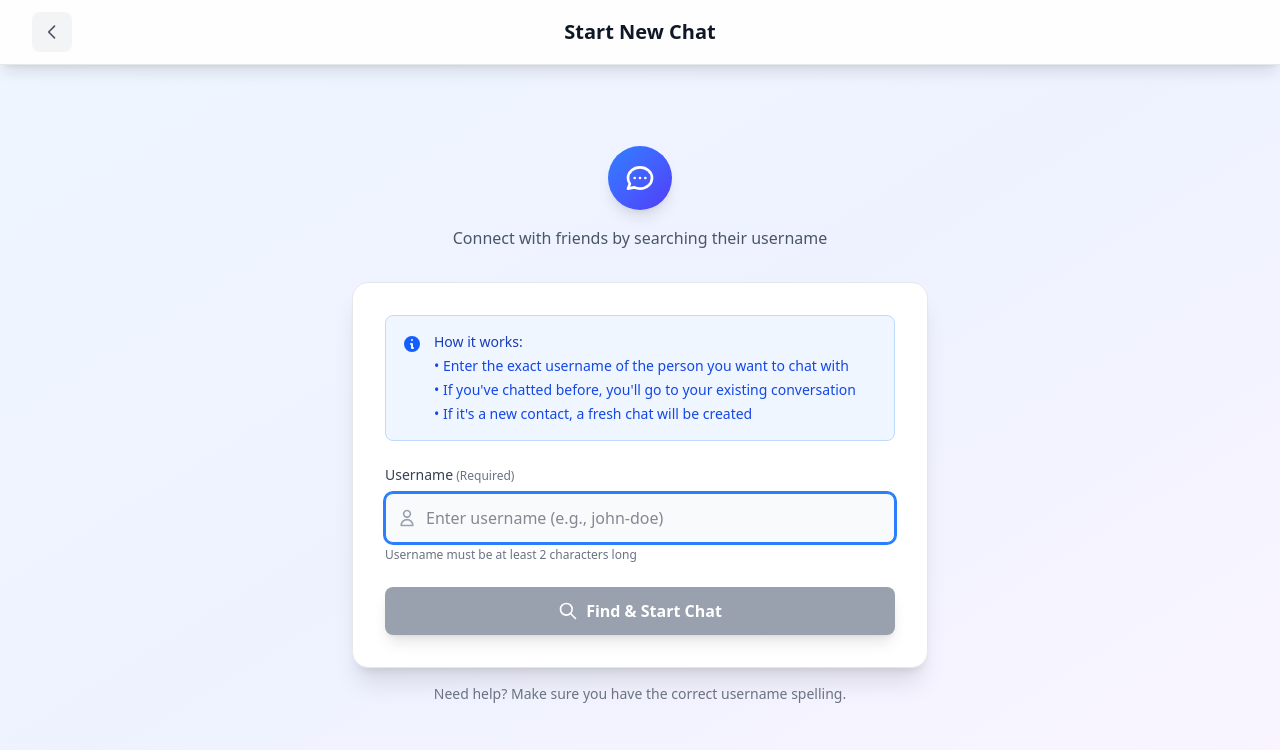
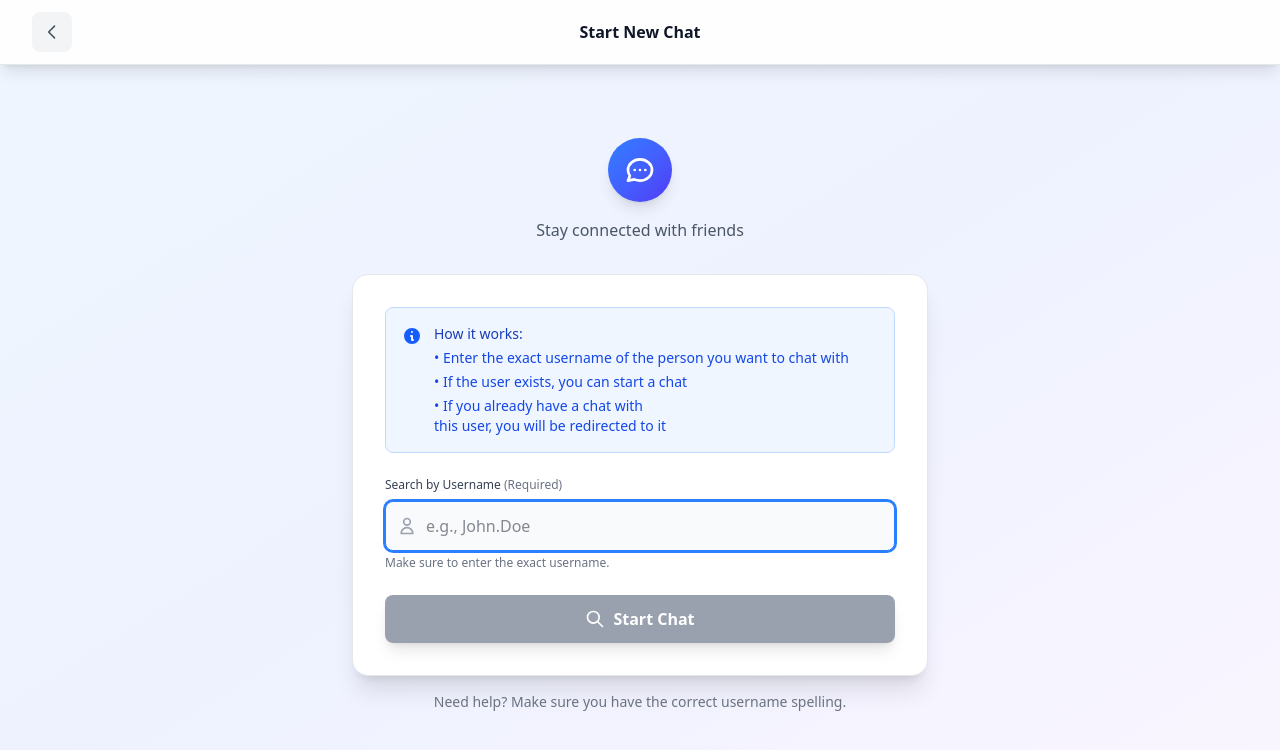
Before and after one commit to Khambazarov/hello-word, a React (Vite) app in the folder frontend/: page /chatarea/exist in a window 1280 px wide. Shown: the top 750 px of the page. Built offline with nearby package versions, Linux system fonts and the light colour scheme; no server answers.

Commit message:
fix: implement all languages

```diff
--- a/frontend/src/components/ExistChatroom.jsx
+++ b/frontend/src/components/ExistChatroom.jsx
@@ -1,14 +1,9 @@
 import { useState, useEffect, useRef } from "react";
 import { useNavigate } from "react-router-dom";
 import { useQuery, useMutation } from "@tanstack/react-query";
-
 import toast, { Toaster } from "react-hot-toast";
-
 import { getTranslations } from "../utils/languageHelper.js";
 import { fetchUserLanguage } from "../utils/api.js";
-
-// import robot from "../assets/robot.png";
-
 import { BackButtonIcon, UserIcon } from "./_AllSVGs";
 
 export const ExistChatroom = (e) => {
@@ -21,15 +16,10 @@ export const ExistChatroom = (e) => {
     queryFn: fetchUserLanguage,
   });
 
-  const [translations, setTranslations] = useState(
-    getTranslations(data?.language || "en")
-  );
-
+  const [translations, setTranslations] = useState(getTranslations("en"));
   useEffect(() => {
-    if (data?.language) {
-      setTranslations(getTranslations(data.language));
-    }
-  }, [data]);
+    setTranslations(getTranslations(data?.language || "en"));
+  }, [data?.language]);
 
   const existChatroomMutation = useMutation({
     mutationFn: async (username) => {
@@ -43,27 +33,28 @@ export const ExistChatroom = (e) => {
 
       if (response.status === 404) {
         toast.dismiss();
-        toast.error(translations.feedback.toast.chat.existChatroom.errorUserNotFound);
-
+        toast.error(
+          translations.feedback.toast.chat.existChatroom.errorUserNotFound
+        );
         throw new Error("Failed to create chatroom");
       }
 
       if (response.status === 401) {
         toast.dismiss();
-        toast.error(translations.feedback.toast.chat.existChatroom.errorSearchYourself);
-
+        toast.error(
+          translations.feedback.toast.chat.existChatroom.errorSearchYourself
+        );
         throw new Error("Failed to create chatroom");
       }
 
       if (!response.ok) {
         toast.dismiss();
-        toast.error(translations.feedback.toast.chat.existChatroom.errorFailedToFind);
-
+        toast.error(
+          translations.feedback.toast.chat.existChatroom.errorFailedToFind
+        );
         throw new Error("Failed to create chatroom");
       }
-
       const result = await response.json();
-
       return result;
     },
     onSuccess: (data) => {
@@ -89,7 +80,9 @@ export const ExistChatroom = (e) => {
     const username = e.target.username.value.trim();
     if (username === "") {
       toast.dismiss();
-      toast.error(translations.feedback.toast.chat.existChatroom.errorNameRequired);
+      toast.error(
+        translations.feedback.toast.chat.existChatroom.errorNameRequired
+      );
       return;
     }
     existChatroomMutation.mutate(username);
@@ -118,7 +111,7 @@ export const ExistChatroom = (e) => {
             <button
               onClick={() => navigate("/chatarea")}
               className="inline-flex items-center justify-center w-10 h-10 rounded-lg bg-gray-100 dark:bg-gray-800 text-gray-600 dark:text-gray-400 hover:bg-gray-200 dark:hover:bg-gray-700 hover:text-gray-900 dark:hover:text-white transition-all duration-200 group"
-              title="Back to Chat Area"
+              title={translations.ui.buttons.backToChatroom || "Back to Chats"}
             >
               <svg
                 className="w-5 h-5 transform group-hover:-translate-x-0.5 transition-transform duration-200"
@@ -135,8 +128,8 @@ export const ExistChatroom = (e) => {
               </svg>
             </button>
 
-            <h1 className="text-xl font-bold text-gray-900 dark:text-white absolute left-1/2 transform -translate-x-1/2">
-              Start New Chat
+            <h1 className="font-bold text-gray-900 dark:text-white absolute left-1/2 transform -translate-x-1/2">
+              {translations?.chat?.existing?.title ?? "Start New Chat"}
             </h1>
           </div>
         </div>
@@ -162,7 +155,7 @@ export const ExistChatroom = (e) => {
               </svg>
             </div>
             <p className="text-gray-600 dark:text-gray-400 max-w-md mx-auto">
-              {translations.existChatroom?.subtitle ||
+              {translations?.chat?.area?.subtitle ??
                 "Connect with friends by searching their username"}
             </p>
           </div>
@@ -188,22 +181,24 @@ export const ExistChatroom = (e) => {
                 </svg>
                 <div className="text-sm">
                   <p className="text-blue-800 dark:text-blue-200 font-medium mb-1">
-                    {translations.existChatroom?.howItWorksTitle ||
+                    {translations?.chat?.existing?.howItWorksTitle ??
                       "How it works:"}
                   </p>
                   <ul className="text-balance text-blue-700 dark:text-blue-300 space-y-1">
                     <li>
                       •{" "}
-                      {translations.existChatroom?.step1 ||
+                      {translations?.chat?.existing?.step1 ??
                         "Enter the exact username of the person you want to chat with"}
                     </li>
                     <li>
                       •{" "}
-                      {translations.existChatroom?.step2 ||
+                      {translations?.chat?.existing?.step2 ??
                         "If you've chatted before, you'll go to your existing conversation"}
                     </li>
                     <li>
-                      • If it&apos;s a new contact, a fresh chat will be created
+                      •{" "}
+                      {translations?.chat?.existing?.step3 ??
+                        "If you already have a chat with this user, you will be redirected to it"}
                     </li>
                   </ul>
                 </div>
@@ -214,10 +209,12 @@ export const ExistChatroom = (e) => {
             <div>
               <label
                 htmlFor="username"
-                className="block text-sm font-medium text-gray-700 dark:text-gray-300 mb-2"
+                className="block text-xs font-medium text-gray-700 dark:text-gray-300 mb-2"
               >
-                Username
-                <span className="text-xs text-gray-500"> (Required)</span>
+                {`${translations?.chat?.existing?.searchUserTitle ?? "Search by Username"} `}
+                <span className="text-xs text-gray-500">
+                  ({translations?.ui?.forms?.required ?? "(required)"})
+                </span>
               </label>
               <div className="relative">
                 <div className="absolute inset-y-0 left-0 flex items-center pl-3 pointer-events-none">
@@ -227,7 +224,14 @@ export const ExistChatroom = (e) => {
                   type="text"
                   name="username"
                   id="username"
-                  placeholder="Enter username (e.g., john-doe)"
+                  placeholder={
+                    translations?.chat?.existing?.placeholder ??
+                    "e.g., John.Doe"
+                  }
+                  autoComplete="off"
+                  spellCheck="false"
+                  autoCapitalize="none"
+                  autoCorrect="off"
                   minLength={2}
                   maxLength={30}
                   className="w-full pl-10 pr-4 py-3 text-gray-900 dark:text-white bg-gray-50 dark:bg-gray-700 border border-gray-300 dark:border-gray-600 rounded-lg focus:outline-none focus:ring-2 focus:ring-blue-500 focus:border-blue-500 transition-colors"
@@ -239,7 +243,8 @@ export const ExistChatroom = (e) => {
                 />
               </div>
               <p className="text-xs text-gray-500 dark:text-gray-400 mt-1">
-                Username must be at least 2 characters long
+                {translations?.chat?.existing?.placeholderHelpText ??
+                  "Make sure to enter the exact username."}
               </p>
             </div>
 
@@ -290,7 +295,10 @@ export const ExistChatroom = (e) => {
                       d="M21 21l-6-6m2-5a7 7 0 11-14 0 7 7 0 0114 0z"
                     />
                   </svg>
-                  <span>Find & Start Chat</span>
+                  <span>
+                    {translations?.chat?.existing?.createChatroomBtn ??
+                      "Start Chat"}
+                  </span>
                 </>
               )}
             </button>
@@ -299,7 +307,8 @@ export const ExistChatroom = (e) => {
           {/* Help Text */}
           <div className="text-center my-4">
             <p className="text-sm text-balance text-gray-500 dark:text-gray-400">
-              Need help? Make sure you have the correct username spelling.
+              {translations?.chat?.existing?.needHelpText ??
+                "Need help? Make sure you have the correct username spelling."}
             </p>
           </div>
         </div>
--- a/frontend/src/languages/english.json
+++ b/frontend/src/languages/english.json
@@ -135,10 +135,18 @@
       "backToGroup": "Back to Group"
     },
     "existing": {
+      "title": "Start New Chat",
+      "subtitle": "Stay connected with friends",
+      "howItWorksTitle": "How it works:",
+      "step1": "Enter the exact username of the person you want to chat with",
+      "step2": "If the user exists, you can start a chat",
+      "step3": "If you already have a chat with this user, you will be redirected to it",
       "loading": "Loading...",
-      "searchUserTitle": "Search User",
-      "placeholder": "John.Doe",
-      "createChatroomBtn": "Start Chat"
+      "searchUserTitle": "Search by Username",
+      "placeholder": "e.g., John.Doe",
+      "placeholderHelpText": "Make sure to enter the exact username.",
+      "createChatroomBtn": "Start Chat",
+      "needHelpText": "Need help? Make sure you have the correct username spelling."
     },
     "new": {
       "loading": "Loading...",
@@ -504,6 +512,8 @@
       },
       "chat": {
         "existChatroom": {
+          "loading": "Loading...",
+          "success": "Chat started!",
           "alreadyChatted": "You are already chatting with ",
           "errorUserNotFound": "User not found",
           "errorSearchYourself": "You cannot chat with yourself",
--- a/frontend/src/languages/german.json
+++ b/frontend/src/languages/german.json
@@ -135,10 +135,18 @@
       "backToGroup": "Zur Gruppe"
     },
     "existing": {
+      "title": "Neuen Chat starten",
+      "subtitle": "Bleibe mit Freunden in Kontakt",
+      "howItWorksTitle": "So funktioniert’s:",
+      "step1": "Gib den genauen Benutzernamen der Person ein, mit der du chatten möchtest",
+      "step2": "Wenn der Benutzer existiert, kannst du einen Chat starten",
+      "step3": "Wenn du bereits einen Chat mit diesem Benutzer hast, wirst du zu diesem weitergeleitet",
       "loading": "Lädt...",
-      "searchUserTitle": "Benutzer suchen",
-      "placeholder": "John.Doe",
-      "createChatroomBtn": "Chat starten"
+      "searchUserTitle": "Nach Benutzernamen suchen",
+      "placeholder": "z.B. John.Doe",
+      "placeholderHelpText": "Achte darauf, den genauen Benutzernamen einzugeben.",
+      "createChatroomBtn": "Chat starten",
+      "needHelpText": "Brauchst du Hilfe? Achte darauf, die richtige Schreibweise des Benutzernamens zu verwenden."
     },
     "new": {
       "loading": "Lädt...",
@@ -504,6 +512,9 @@
       },
       "chat": {
         "existChatroom": {
+          "loading": "Lädt...",
+          "success": "Chat gestartet!",
+          "title": "Chat mit {user} starten",
           "alreadyChatted": "Du chattest bereits mit ",
           "errorUserNotFound": "Benutzer nicht gefunden",
           "errorSearchYourself": "Du kannst nicht mit dir selbst chatten",
```
Also changed, not shown: frontend/src/languages/russian.json (+15 -4 lines).
